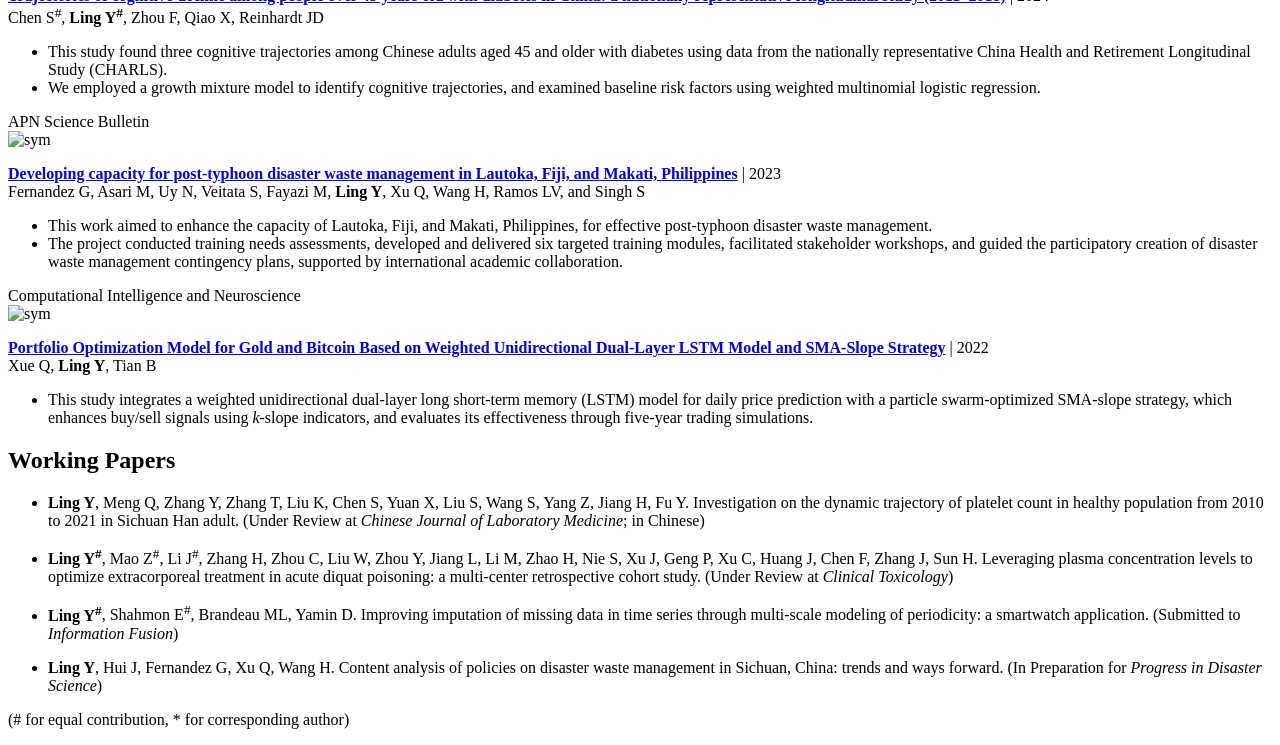
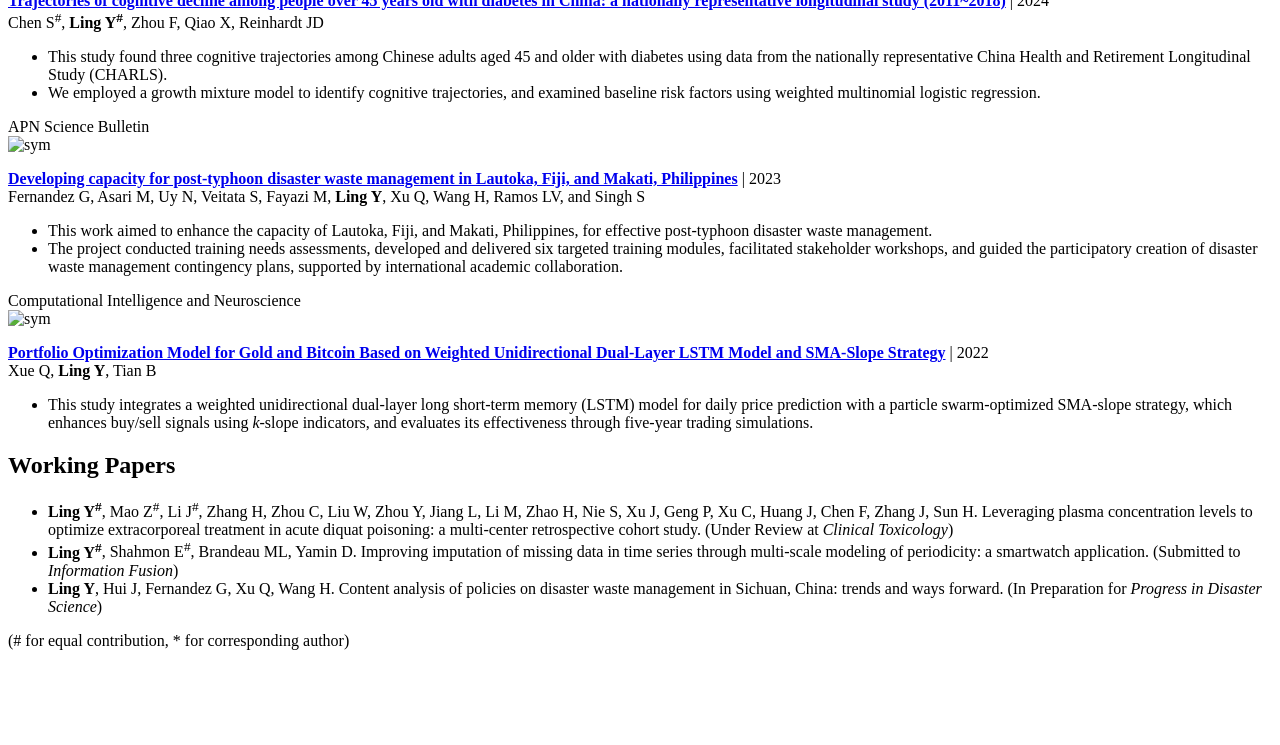
Before and after one commit to lingyuewei/lingyuewei.github.io, a Jekyll site: the page built from _pages/includes/pub.md, in a window 1280 px wide and 900 px high, scrolled down 5103 px, cut to the strip 155-900 px from the top of the window. Built offline with Jekyll 4.4.1, drawn with Linux system fonts in a browser that asks for light colours; our own code applies the rules of GitHub Pages for plain Markdown files; after the commit the page ends 5924 px from its top, so only the background shows below that; part of the change alters nothing that is shown.

Commit message:
Update pub

```diff
--- a/_pages/includes/pub.md
+++ b/_pages/includes/pub.md
@@ -1,4 +1,4 @@
-# 📚Publications
+# 📚出版物
 
 <div class='paper-box'><div class='paper-box-image'><div><div class="badge">Annals of Emergency Medicine</div><img src='../../images/AEM_DQ-SIDP.png' alt="sym" width="100%"></div></div>
 <div class='paper-box-text' markdown="1">
@@ -78,12 +78,8 @@ Xue Q, **Ling Y**, Tian B
 
 ## Working Papers
 
-- **Ling Y**, Meng Q, Zhang Y, Zhang T, Liu K, Chen S, Yuan X, Liu S, Wang S, Yang Z, Jiang H, Fu Y. Investigation on the dynamic trajectory of platelet count in healthy population from 2010 to 2021 in Sichuan Han adult. (Under Review at *Chinese Journal of Laboratory Medicine*; in Chinese)
-
 - **Ling Y<sup>#</sup>**, Mao Z<sup>#</sup>, Li J<sup>#</sup>, Zhang H, Zhou C, Liu W, Zhou Y, Jiang L, Li M, Zhao H, Nie S, Xu J, Geng P, Xu C, Huang J, Chen F, Zhang J, Sun H. Leveraging plasma concentration levels to optimize extracorporeal treatment in acute diquat poisoning: a multi-center retrospective cohort study. (Under Review at *Clinical Toxicology*)
-
 - **Ling Y<sup>#</sup>**, Shahmon E<sup>#</sup>, Brandeau ML, Yamin D. Improving imputation of missing data in time series through multi-scale modeling of periodicity: a smartwatch application. (Submitted to *Information Fusion*)
-
 - **Ling Y**, Hui J, Fernandez G, Xu Q, Wang H. Content analysis of policies on disaster waste management in Sichuan, China: trends and ways forward. (In Preparation for *Progress in Disaster Science*)
 
 (# for equal contribution, * for corresponding author)
```
